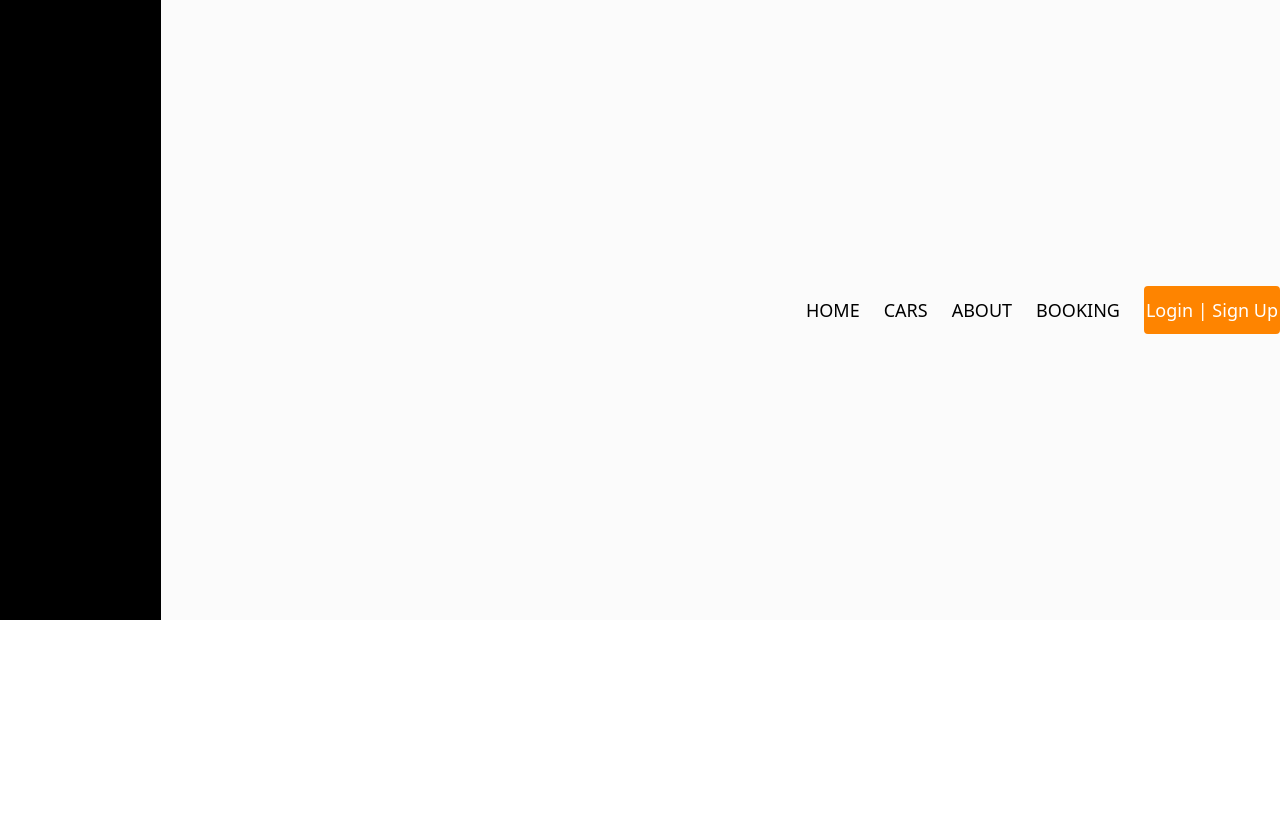
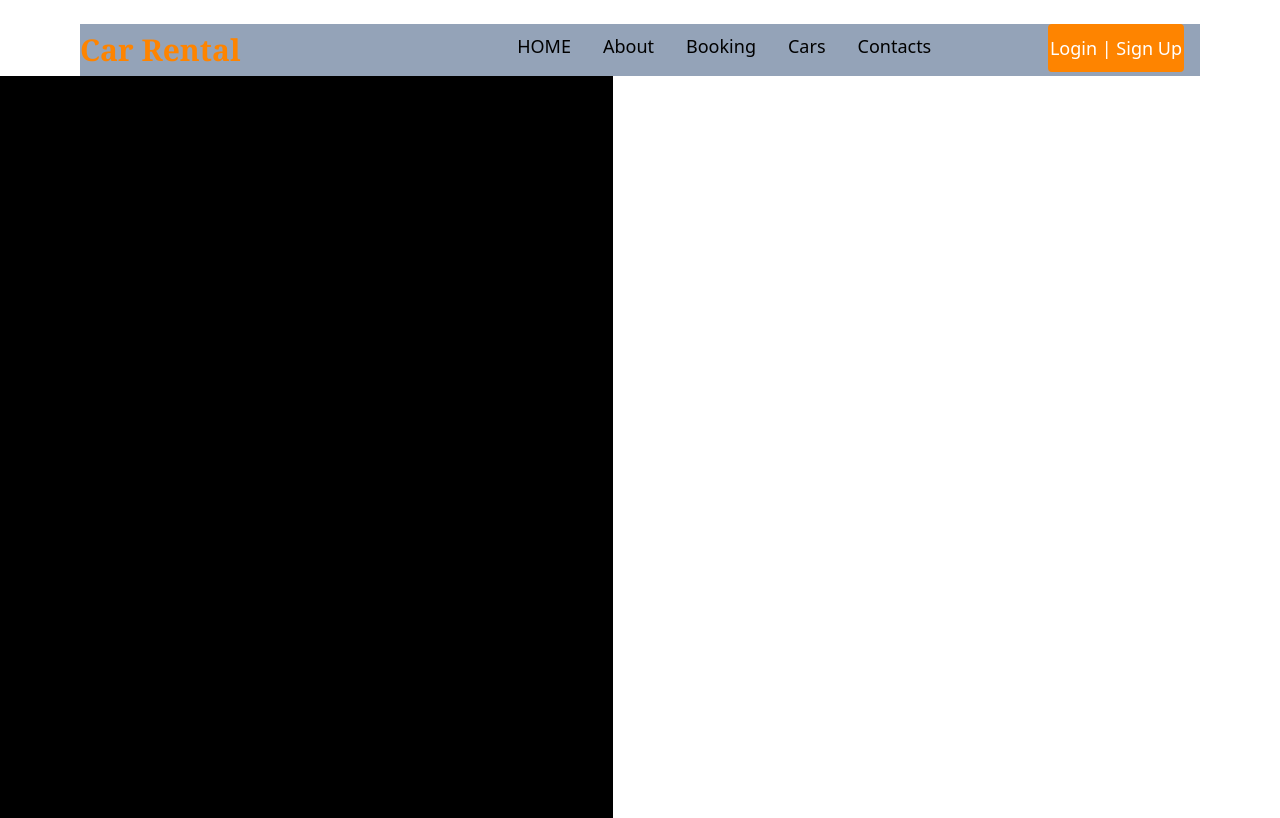
Before and after one commit to shaistasultan/car-rental, a React (Vite) app: page / in a window 1280 px wide. Built offline with nearby package versions, Linux system fonts and the light colour scheme.

Commit message:
Adding Nav Section

```diff
--- a/src/component/HomeScreen/Hero.jsx
+++ b/src/component/HomeScreen/Hero.jsx
@@ -9,47 +9,67 @@ function Hero(){
         },
         {
             id:"2",
-            name:"CARS",
+            name:"About",
             link:"/#cars",
         },
         {
             id:"3",
-            name:"ABOUT",
-            link:"/#about",
+            name:"Booking",
+            link:"/#Booking",
         },
         {
             id:"4",
-            name:"BOOKING",
-            link:"/#booking",
-        }
+            name:"Cars",
+            link:"/#Cars",
+        },
+        {
+            id:"4",
+            name:"Contacts",
+            link:"/#Contacts",
+        },
     ]
 
     return(
         <>
-        <div className="bg-Background container m ">
-
-
-            <div className="flex justify-between items-center">
-               <div>
-                  <h1 className="text-3xl font-bold font-serif container min-h-[620px] bg-black ">Car Rental</h1>
+       <header >
+          <nav className="bg-slate-400 max-w-[1120px] mx-auto mt-6">
+               <div className="container ">
+                  <div className="flex justify-between ">
+                       <div className="text-primary py-2 ">
+                           <h1 className="text-3xl font-bold font-serif ">Car Rental</h1>
                        </div>
-              <div>
-                  <ul className="flex items-center gap-6">
+                       <div className="pl-40">
+                          <ul className="flex items-center gap-8">
                           {
                                NavLinks.map((data) =>(
-                     <li key={data.id} className="py-4" >
+                                  <li key={data.id} className="py-2" >
                                   <a className="py-2 hover:border-b-2 hover:text-primary
                                   hover:border-primary transition-colors duration-500 text-lg font-medium" href={data.link}>{data.name}</a>
                                   </li>
                                 ))
                            }
-                   <button className="py-2 bg-primary text-White1 border-2 border-primary rounded
-                   hover:text-primary hover:bg-White1 transition-colors duration-500 text-lg font-medium">Login | Sign Up</button>
 
                            </ul>
+
+
+                        </div>
+                       <div className="pr-4">
+                           <button className="py-2  bg-primary text-White1 border-2 border-primary rounded
+                            hover:text-primary hover:bg-White1 transition-colors duration-500 text-lg font-medium">Login | Sign Up</button>
+                       </div>
+
                     </div>
               </div>
+         </nav>
+
+           <div className="container bg-black min-h-[742px] max-w-[613px]">
+
            </div>
+
+
+        </header>
+
+
 
         </>
     );
```
Lines whose indentation alone changed are shown as unchanged.
